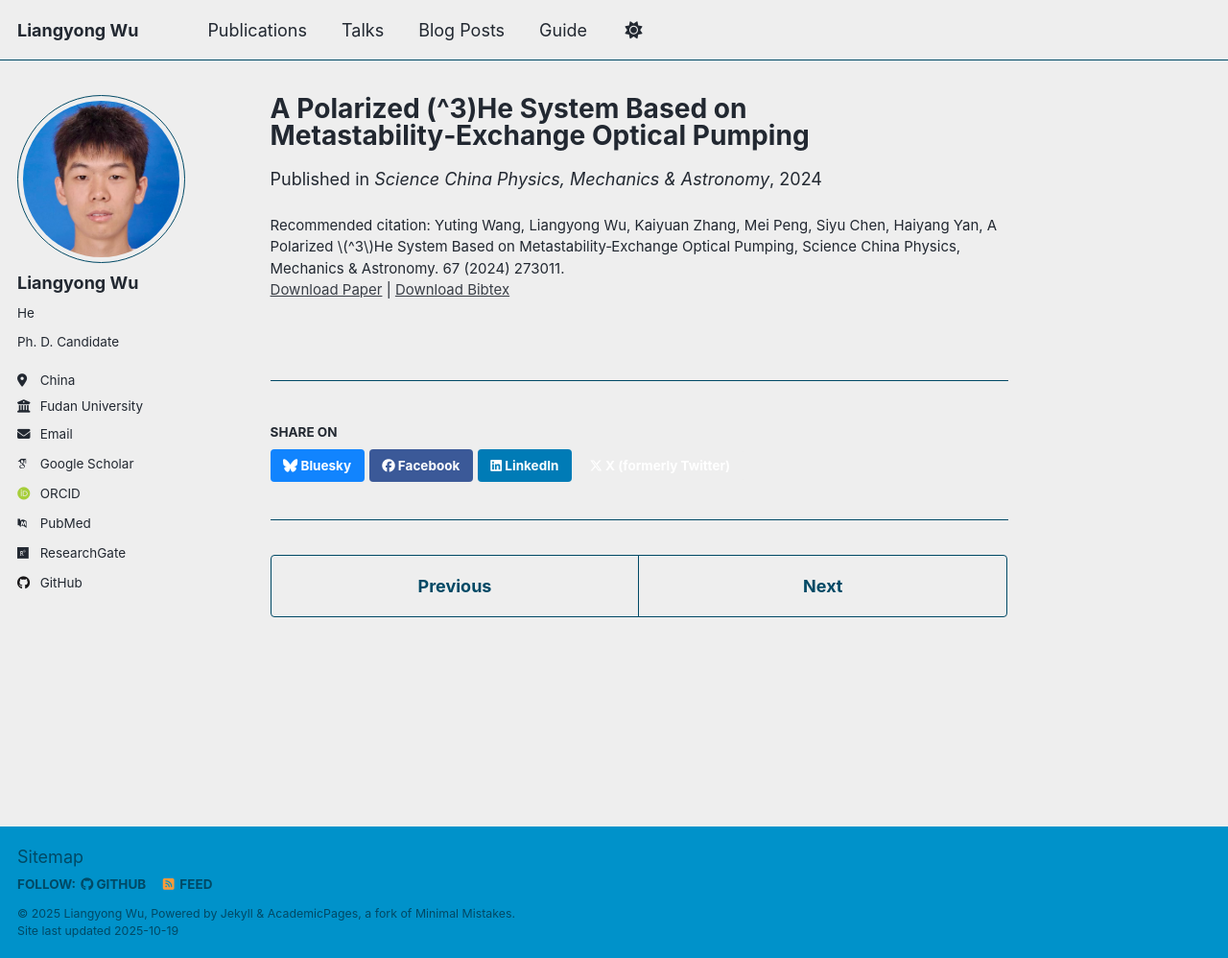
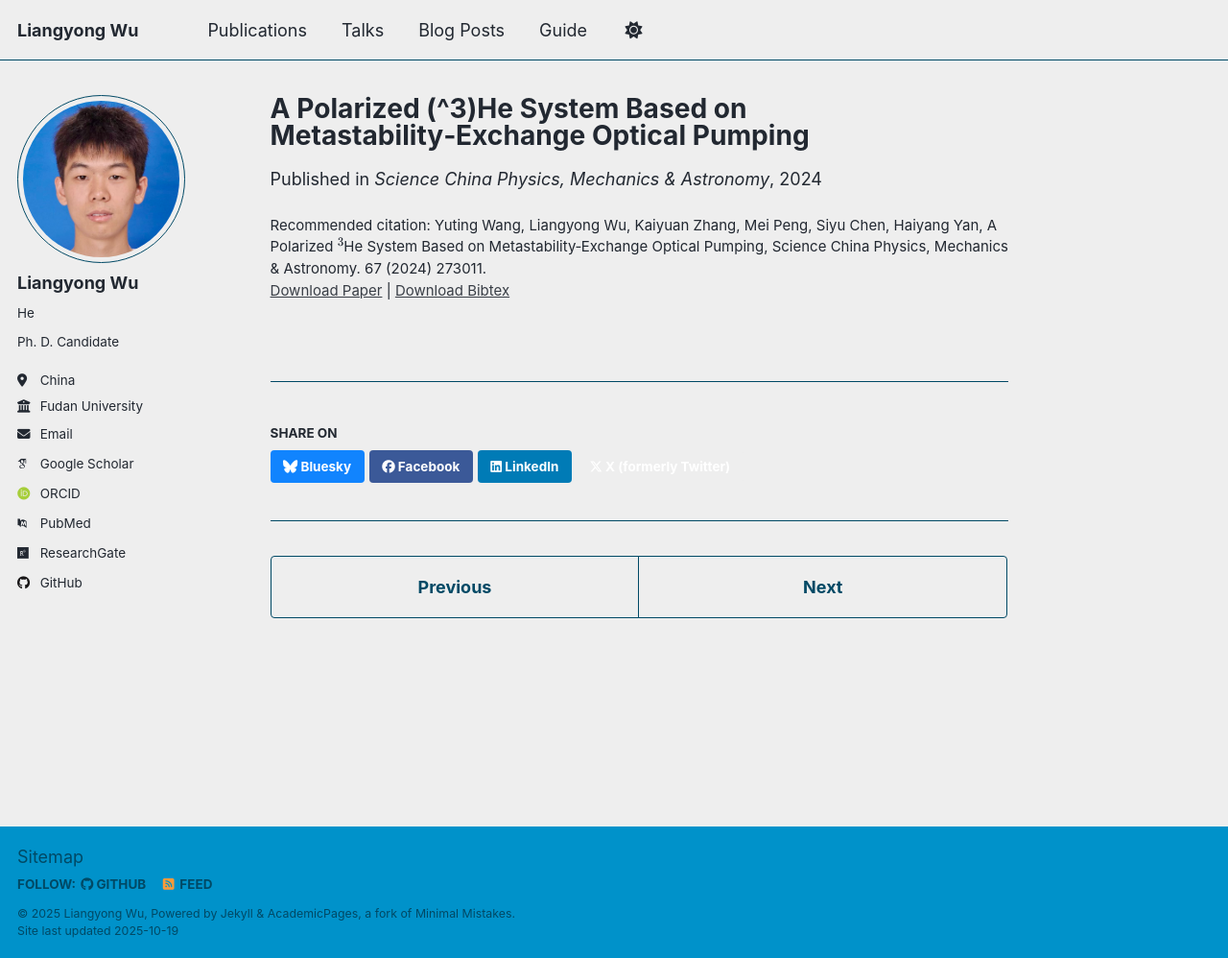
Before and after one commit to Myerrs/myerrs.github.io, a Jekyll site: the page built from _publications/wang2024scpma.md, in a window 1280 px wide and 998 px high. Shown: the whole window at 96% size. Built offline with Jekyll 4.4.1, drawn with Linux system fonts in a browser that asks for light colours; some web fonts are replaced; a script that is not in the unit is left out.

```diff
--- a/_publications/wang2024scpma.md
+++ b/_publications/wang2024scpma.md
@@ -10,5 +10,6 @@ venue: 'Science China Physics, Mechanics & Astronomy'
 # slidesurl: 'https://myerrs.github.io/files/wang2024scpma.pdf'
 paperurl: 'https://myerrs.github.io/files/wang2024scpma.pdf'
 bibtexurl: 'https://myerrs.github.io/files/wang2024scpma.bib'
-citation: 'Yuting Wang, Liangyong Wu, Kaiyuan Zhang, Mei Peng, Siyu Chen, Haiyang Yan, A Polarized \\(^3\\)He System Based on Metastability‑Exchange Optical Pumping, Science China Physics, Mechanics & Astronomy. 67 (2024) 273011.'
+citation: |
+    Yuting Wang, Liangyong Wu, Kaiyuan Zhang, Mei Peng, Siyu Chen, Haiyang Yan, A Polarized \(^3\)He System Based on Metastability‑Exchange Optical Pumping, Science China Physics, Mechanics & Astronomy. 67 (2024) 273011.
 ---
```
